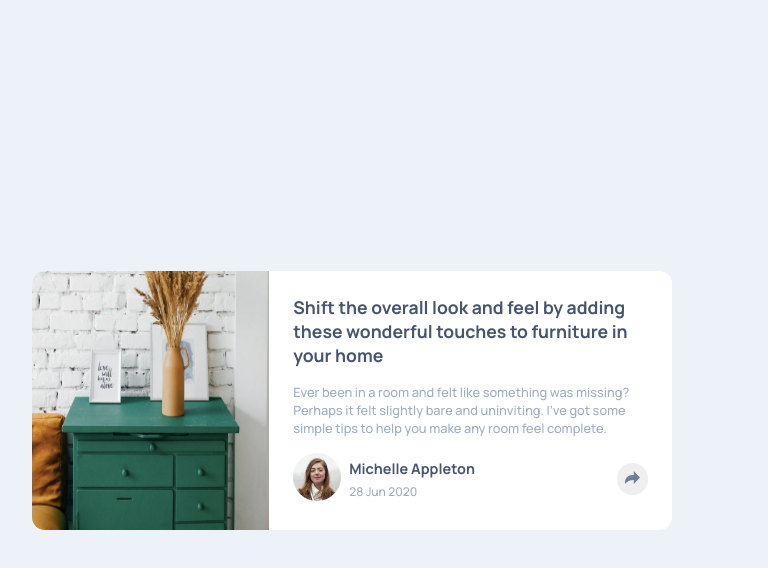
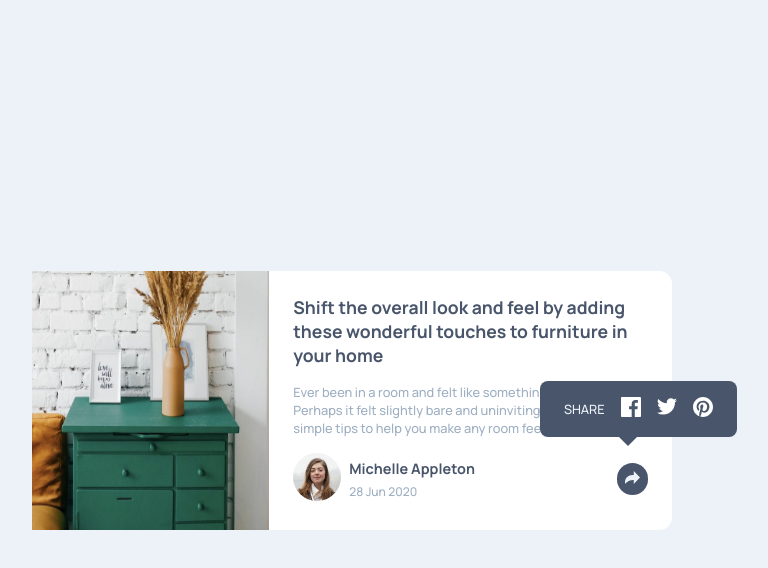
Before and after one commit to rahulkhimsuriya/frontendmentor--article-preview-component, a plain HTML site: page index.html in a window 1280 px wide. Both pictures are taken after a click on the button 920 px from the left and 479 px from the top of the page. Shown: the whole page, without its empty margins (288-1056 px from the left). Drawn offline with Linux system fonts and the light colour scheme.

Commit message:
create desktop design

```diff
--- a/css/style.css
+++ b/css/style.css
@@ -27,7 +27,6 @@ body {
 	display: flex;
 	width: 40rem;
 	max-width: 80%;
-	overflow: hidden;
 }
 
 .article__image {
@@ -59,6 +58,7 @@ body {
 	display: flex;
 	align-items: center;
 	justify-content: space-between;
+	position: relative;
 }
 
 .article__meta .article__meta--author {
@@ -98,8 +98,64 @@ a:focus {
 	outline: none;
 }
 
-.btn-share {
+.article__share {
+	display: flex;
+	align-items: center;
+	justify-content: center;
+}
+
+.article__share .article__share--button {
 	border: none;
 	border-radius: 10rem;
 	padding: 0.5rem;
 }
+
+.article__share .article__share--button svg {
+	fill: var(--very-dark-grayish-blue);
+}
+
+.article__share .article__share--button.active {
+	background-color: var(--very-dark-grayish-blue);
+}
+
+.article__share .article__share--button.active svg {
+	fill: var(--light-grayish-blue);
+}
+
+.article__share .article__share--card {
+	color: var(--light-grayish-blue);
+	font-weight: 500;
+	display: none;
+	align-items: center;
+	justify-content: center;
+	position: absolute;
+	background-color: var(--very-dark-grayish-blue);
+	border-radius: 0.5rem;
+	font-size: 0.8rem;
+	top: -4.5rem;
+	padding: 0.5rem 1rem;
+	right: -25%;
+	z-index: 1;
+}
+
+.article__share .article__share--card .active {
+	display: flex !important;
+}
+
+.article__share .article__share--card::after {
+	content: '';
+	position: absolute;
+	right: 50%;
+	bottom: -0.6rem;
+	width: 0;
+	height: 0;
+	width: 0;
+	height: 0;
+	border-left: 10px solid transparent;
+	border-right: 10px solid transparent;
+	border-top: 10px solid var(--very-dark-grayish-blue);
+}
+.article__share .article__share--card span {
+	padding: 0.5rem;
+	display: inline-block;
+}
--- a/index.html
+++ b/index.html
@@ -52,20 +52,51 @@
 						</div>
 					</div>
 
-					<div>
-						<button class="btn-share">
+					<div class="article__share">
+						<button class="article__share--button" id="js--btn-share">
 							<span>
 								<svg xmlns="http://www.w3.org/2000/svg" width="15" height="13">
 									<path
-										fill="#6E8098"
+										fill="inherit"
 										d="M15 6.495L8.766.014V3.88H7.441C3.33 3.88 0 7.039 0 10.936v2.049l.589-.612C2.59 10.294 5.422 9.11 8.39 9.11h.375v3.867L15 6.495z"
 									/>
 								</svg>
 							</span>
 						</button>
+
+						<div class="article__share--card">
+							<span>SHARE</span>
+							<span>
+								<svg xmlns="http://www.w3.org/2000/svg" width="20" height="20">
+									<path
+										fill="#FFF"
+										d="M18.896 0H1.104C.494 0 0 .494 0 1.104v17.793C0 19.506.494 20 1.104 20h9.58v-7.745H8.076V9.237h2.606V7.01c0-2.583 1.578-3.99 3.883-3.99 1.104 0 2.052.082 2.329.119v2.7h-1.598c-1.254 0-1.496.597-1.496 1.47v1.928h2.989l-.39 3.018h-2.6V20h5.098c.608 0 1.102-.494 1.102-1.104V1.104C20 .494 19.506 0 18.896 0z"
+									/>
+								</svg>
+							</span>
+							<span>
+								<svg xmlns="http://www.w3.org/2000/svg" width="20" height="17">
+									<path
+										fill="#FFF"
+										d="M20 2.172a8.192 8.192 0 01-2.357.646 4.11 4.11 0 001.804-2.27 8.22 8.22 0 01-2.605.996A4.096 4.096 0 0013.847.248c-2.65 0-4.596 2.472-3.998 5.037A11.648 11.648 0 011.392 1a4.109 4.109 0 001.27 5.478 4.086 4.086 0 01-1.858-.513c-.045 1.9 1.318 3.679 3.291 4.075a4.113 4.113 0 01-1.853.07 4.106 4.106 0 003.833 2.849A8.25 8.25 0 010 14.658a11.616 11.616 0 006.29 1.843c7.618 0 11.922-6.434 11.663-12.205A8.354 8.354 0 0020 2.172z"
+									/>
+								</svg>
+							</span>
+							<span>
+								<svg xmlns="http://www.w3.org/2000/svg" width="20" height="20">
+									<path
+										fill="#FFF"
+										d="M10 0C4.478 0 0 4.477 0 10c0 4.237 2.636 7.855 6.356 9.312-.088-.791-.167-2.005.035-2.868.182-.78 1.172-4.97 1.172-4.97s-.299-.6-.299-1.486c0-1.39.806-2.428 1.81-2.428.852 0 1.264.64 1.264 1.408 0 .858-.545 2.14-.828 3.33-.236.995.5 1.807 1.48 1.807 1.778 0 3.144-1.874 3.144-4.58 0-2.393-1.72-4.068-4.177-4.068-2.845 0-4.515 2.135-4.515 4.34 0 .859.331 1.781.745 2.281a.3.3 0 01.069.288l-.278 1.133c-.044.183-.145.223-.335.134-1.249-.581-2.03-2.407-2.03-3.874 0-3.154 2.292-6.052 6.608-6.052 3.469 0 6.165 2.473 6.165 5.776 0 3.447-2.173 6.22-5.19 6.22-1.013 0-1.965-.525-2.291-1.148l-.623 2.378c-.226.869-.835 1.958-1.244 2.621.937.29 1.931.446 2.962.446 5.522 0 10-4.477 10-10S15.522 0 10 0z"
+									/>
+								</svg>
+							</span>
+						</div>
 					</div>
 				</div>
 			</div>
 		</div>
+
+		<!-- JS -->
+		<script src="/js/main.js"></script>
 	</body>
 </html>
--- /dev/null
+++ b/js/main.js
@@ -0,0 +1,14 @@
+let btnShare = document.querySelector('#js--btn-share');
+let shareCard = document.querySelector('.article__share--card');
+
+shareCard.style.display = 'none';
+
+btnShare.addEventListener('click', (e) => {
+	btnShare.classList.toggle('active');
+
+	if (shareCard.style.display == 'none') {
+		shareCard.style.display = 'flex';
+	} else {
+		shareCard.style.display = 'none';
+	}
+});
```
